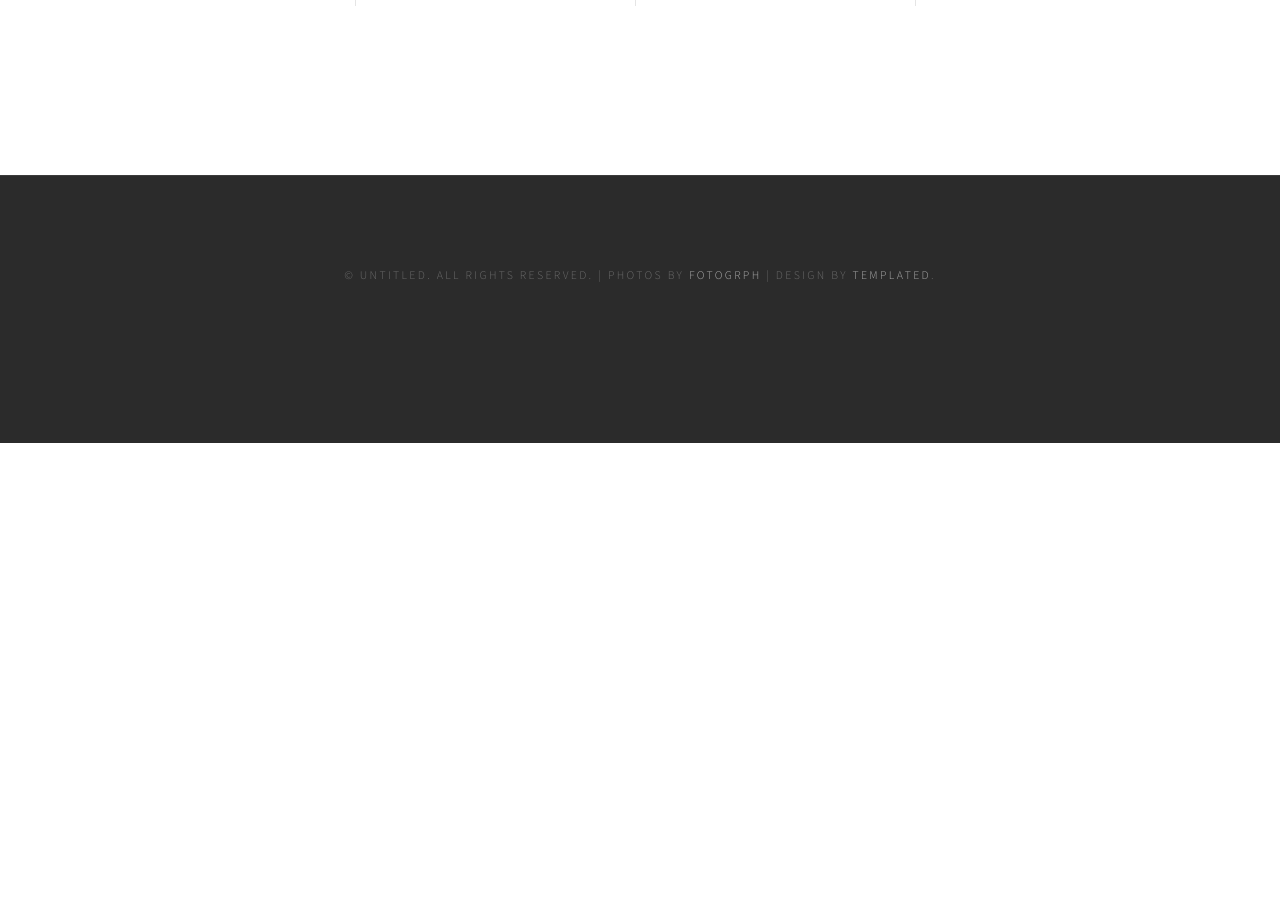
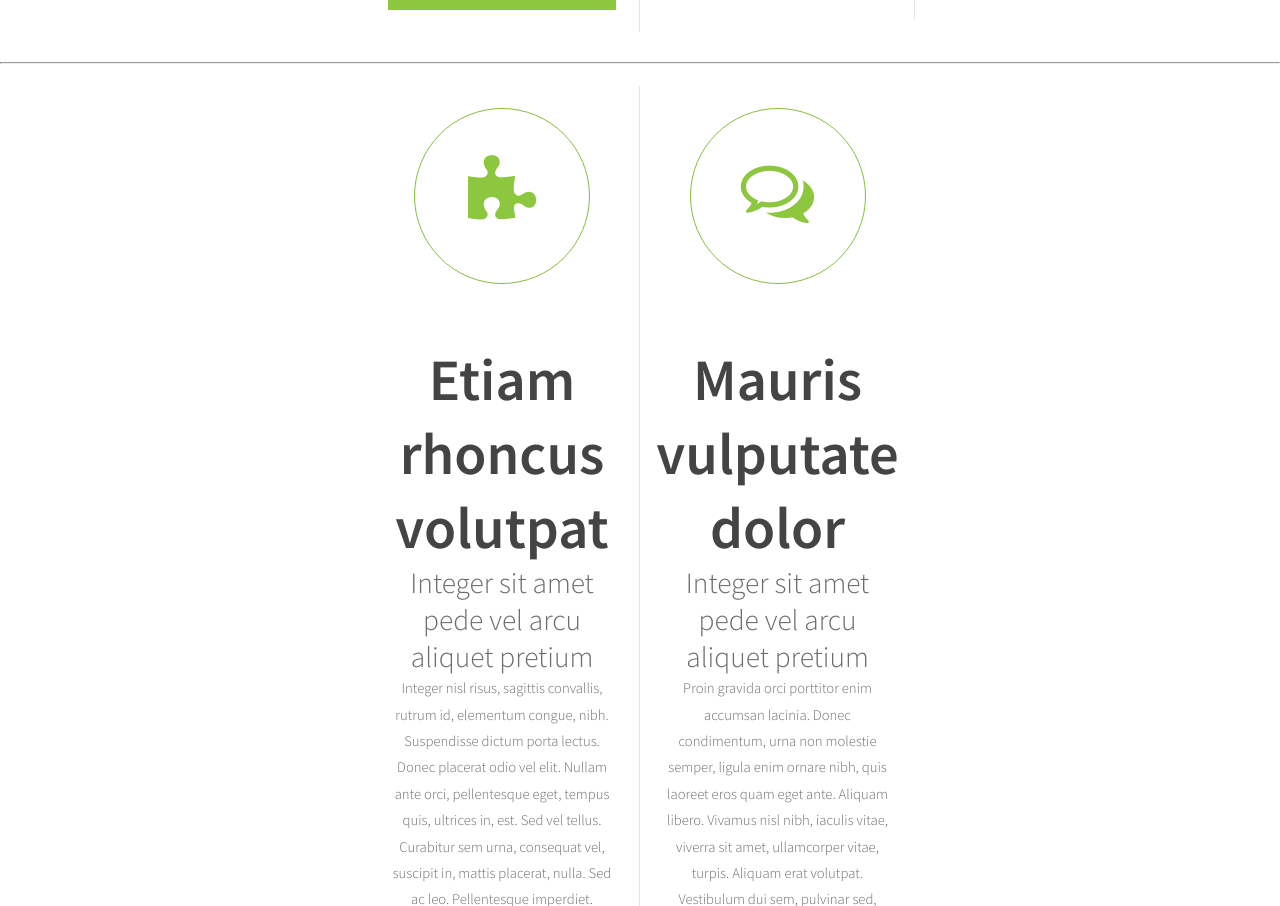
Before and after one commit to YuliyaBond/-imposition, a plain HTML site: page index.html in a window 1280 px wide. Shown: the part 1894-2800 px from the top of the page. Before the commit the page ends 2337 px from the top, so only its background shows below. Drawn offline with Linux system fonts and the light colour scheme.

Commit message:
task 2-1

```diff
--- a/default.css
+++ b/default.css
@@ -5,6 +5,7 @@
 html, body
 {
 	height: 100%;
+	min-width: 340px;
 }
 
 body
@@ -49,7 +50,6 @@ a:hover
 .button
 {
 	display: inline-block;
-	padding: 1.3em 3em;
 	background: #8dc63f;
 	-moz-transition: opacity 0.25s ease-in-out;
 	-webkit-transition: opacity 0.25s ease-in-out;
@@ -61,6 +61,8 @@ a:hover
 	text-transform: uppercase;
 	font-weight: 600;
 	color: #FFF;
+	padding: 2% 2%;
+	font-size: 1em;
 }
 
 .button:hover
@@ -83,7 +85,6 @@ a:hover
 .header
 {
 	display: flex;
-	/*flex-direction: column;*/
 	justify-content: space-between;
 	align-items: center;
 	height: 100px;
@@ -166,14 +167,15 @@ nav a, nav span
 
 .banner
 {
-	padding: 6.7em 7.6em;
+
 	background-image: url(images/banner.jpg);
 	background-position: center;
 	background-size: cover;
 	text-align: center;
 	color: rgba(255,255,255,.7);
-	font-size: 1.5em;
 	text-align: center;
+	padding: 5% 5%;
+	font-size: 1em;
 }
 
 .banner a
@@ -191,8 +193,8 @@ nav a, nav span
 
 .banner .button
 {
-	margin-top: 2em;
 	background: #6fac1b;
+	margin-top: 2%;
 }
 
 .banner strong
@@ -244,10 +246,7 @@ nav a, nav span
 	overflow: hidden;
 	margin-bottom: 5em;
 	padding-bottom: 5em;
-	display: flex;
-    flex-wrap: wrap;
-	justify-content: center;
-	align-items: center;
+	display: inline-block;
 }
 
 .content h2
@@ -285,7 +284,7 @@ nav a, nav span
 {
 	padding: 1.5em;
 	margin-bottom: 1.5em;
-	flex: 0 0 50%;
+	flex: none;
 	display: flex;
 	flex-direction: column;
 	align-items: center;
@@ -294,7 +293,8 @@ nav a, nav span
 
 .cell--border
 {
-    border-right: 1px solid rgba(0,0,0,.1);
+    border-bottom: 1px solid rgba(0,0,0,.1);
+
 }
 
 .center
@@ -305,45 +305,62 @@ nav a, nav span
 }
 
 
-.separate-box {
-	flex: 1 1 100%;
-	margin-bottom: 1.5em;
-}
+
 
 /*************************************************************************/
 /* media quary                                                           */
 /*************************************************************************/
 
-@media screen and (max-width: 768px) {
+@media screen and (min-width: 768px) {
 	.content {
-		display: inline-block;
+		display: flex;
+    	flex-wrap: wrap;
+		justify-content: center;
+		align-items: center;
 	}
 
 	.cell--border{
-		border-bottom: 1px solid rgba(0,0,0,.1);
+		border-right: 1px solid rgba(0,0,0,.1);
+		border-bottom: none;
 	}
 
 	.banner {
-		padding: 5% 5%;
-		font-size: 1em;
+		padding: 6.7em 7.6em;
+		font-size: 1.5em;
 	}
 
 	.button{
-		padding: 2% 2%;
+		padding: 1.3em 3em;
 		font-size: 1em;
 	}
 
 	.banner .button {
-    margin-top: 2%;
+    	margin-top: 2em;
+	}
+
+	.cell{
+		flex: 0 0 50%;
+
+	}
+
+	.separate-box {
+	display: block;
+    unicode-bidi: isolate;
+    -webkit-margin-before: 0.5em;
+    -webkit-margin-after: 0.5em;
+    -webkit-margin-start: auto;
+    -webkit-margin-end: auto;
+    overflow: hidden;
+    border-style: inset;
+    border-width: 1px;
+	flex: 1 1 100%;
+	margin-bottom: 1.5em;
 	}
 }
 
-@media screen and (min-width: 1100px) {
+@media screen and (min-width: 1024px) {
 	.cell{
-		flex: 0 0 280px;
-	}
-
-	.separate-box {
-		display: none;
+		flex: none;
+		width: 275px;
 	}
 }
--- a/index.html
+++ b/index.html
@@ -51,7 +51,7 @@
 		<a href="#" class="button">Etiam posuere</a>
 	</div>
 
-	<hr class="separate-box">
+	<div class="separate-box"></div>
 
 	<div class="cell cell--border">
 		<span class="fa fa-puzzle-piece"></span>
@@ -61,7 +61,7 @@
 		<a href="#" class="button">Etiam posuere</a>
 	</div>
 
-	<div class="cell cell--border">
+	<div class="cell">
 		<span class="fa fa-comments-o"> </span>
 		<h2>Mauris vulputate dolor</h2>
 		<span class="byline">Integer sit amet pede vel arcu aliquet pretium </span>
```
